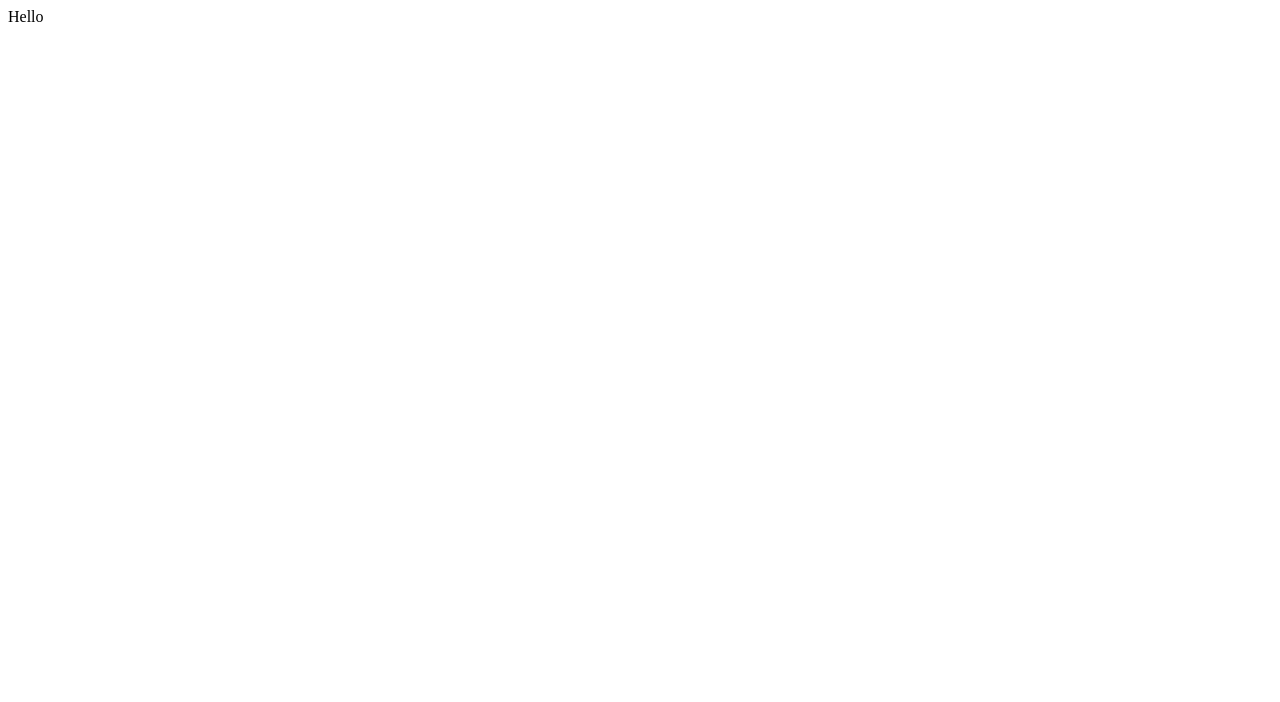
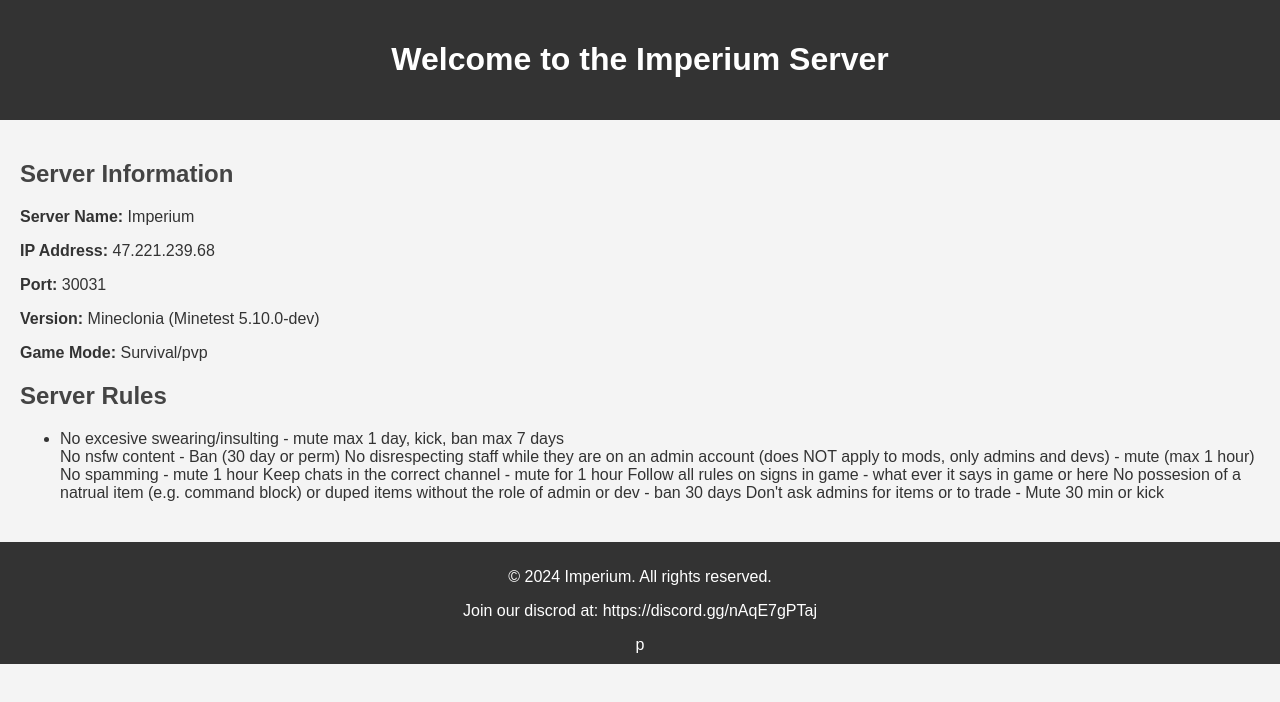
Before and after one commit to Xeno333/Imperium-site, a plain HTML site: page index.html in a window 1280 px wide. Drawn offline with Linux system fonts and the light colour scheme.

Commit message:
Update index.html

```diff
--- a/index.html
+++ b/index.html
@@ -1 +1,73 @@
-Hello
+<!DOCTYPE html>
+<html lang="en">
+<head>
+    <meta charset="UTF-8">
+    <meta name="viewport" content="width=device-width, initial-scale=1.0">
+    <title>Minetest Mineclonia Server</title>
+    <style>
+        body {
+            font-family: Arial, sans-serif;
+            background-color: #f4f4f4;
+            color: #333;
+            margin: 0;
+            padding: 0;
+        }
+        header {
+            background-color: #333;
+            color: #fff;
+            padding: 20px;
+            text-align: center;
+        }
+        main {
+            padding: 20px;
+        }
+        .server-info, .server-rules, .footer {
+            margin-bottom: 20px;
+        }
+        .server-info h2, .server-rules h2 {
+            color: #444;
+        }
+        .footer {
+            background-color: #333;
+            color: #fff;
+            padding: 10px;
+            text-align: center;
+        }
+    </style>
+</head>
+<body>
+    <header>
+        <h1>Welcome to the Imperium Server</h1>
+    </header>
+
+    <main>
+        <section class="server-info">
+            <h2>Server Information</h2>
+            <p><strong>Server Name:</strong> Imperium</p>
+            <p><strong>IP Address:</strong> 47.221.239.68</p>
+            <p><strong>Port:</strong> 30031</p>
+            <p><strong>Version:</strong> Mineclonia (Minetest 5.10.0-dev)</p>
+            <p><strong>Game Mode:</strong> Survival/pvp</p>
+        </section>
+
+        <section class="server-rules">
+            <h2>Server Rules</h2>
+            <ul>
+                <li>No excesive swearing/insulting - mute max 1 day, kick, ban max 7 days</li>
+                </li>No nsfw content - Ban (30 day or perm)</li>
+                </li>No disrespecting staff while they are on  an admin account (does NOT apply to mods, only admins and devs)  - mute (max 1 hour)</li>
+                </li>No spamming - mute 1 hour</li>
+                </li>Keep chats in the correct channel - mute for 1 hour</li>
+                </li>Follow all rules on signs in game - what ever it says in game or here</li>
+                </li>No possesion of a natrual item (e.g. command block) or duped items without the role of admin or dev - ban 30 days</li>
+                </li>Don't ask admins for items or to trade - Mute 30 min or kick</li>
+            </ul>
+        </section>
+    </main>
+
+    <footer class="footer">
+        <p>&copy; 2024 Imperium. All rights reserved.</p>
+        <p>Join our discrod at: https://discord.gg/nAqE7gPTaj</p>p
+    </footer>
+</body>
+</html>
```
